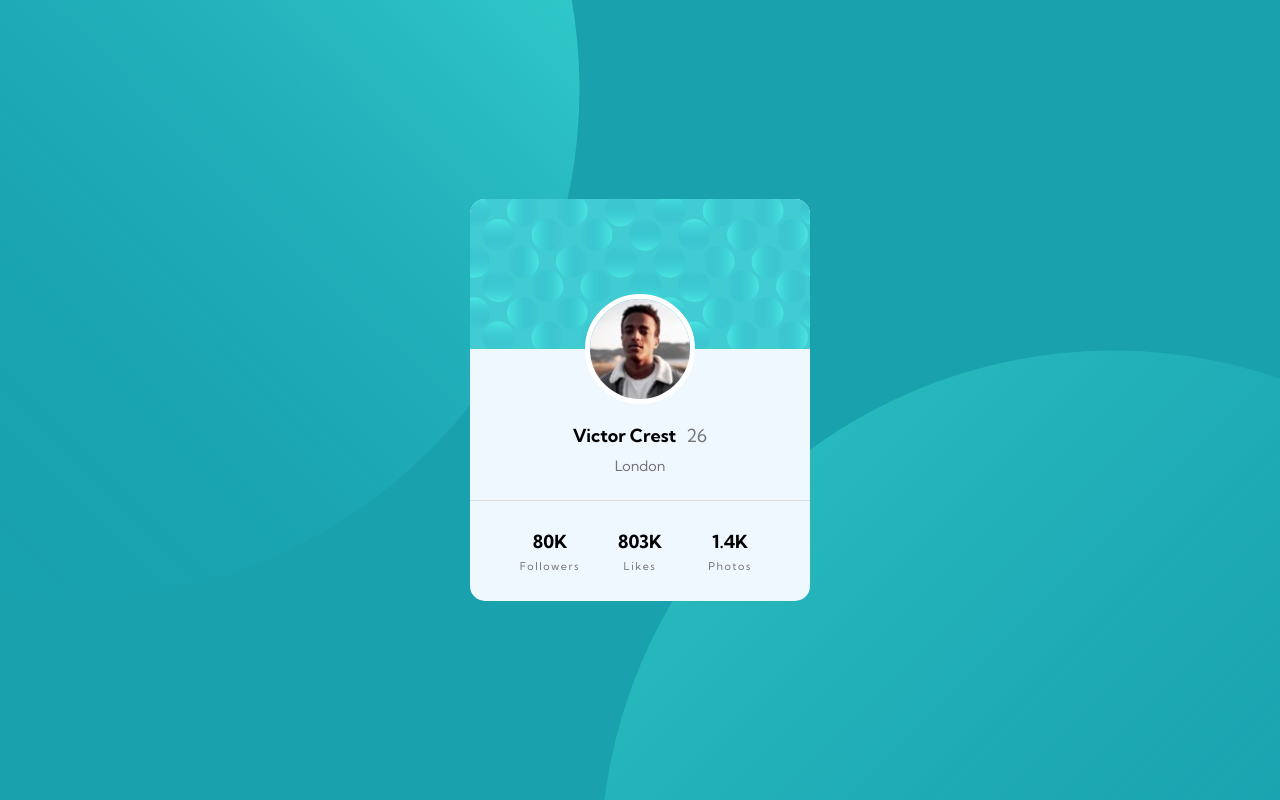
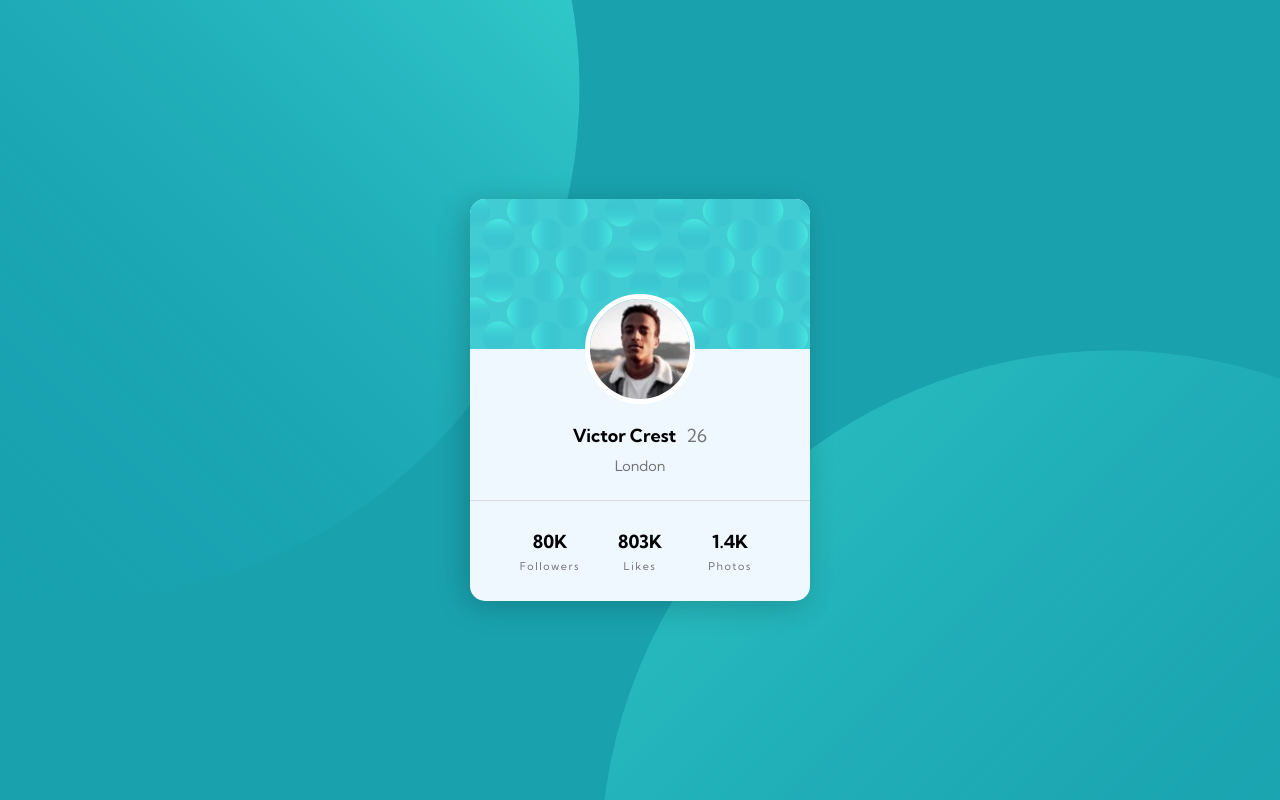
Before and after one commit to amanmulchandani/profile-card, a plain HTML site: page index.html in a window 1280 px wide. Drawn offline with Linux system fonts and the light colour scheme.

Commit message:
drop shadow added

```diff
--- a/style.css
+++ b/style.css
@@ -31,6 +31,7 @@ section{
     overflow: hidden;
     text-align: center;
     position: relative;
+    box-shadow: -5px 5px 30px rgba(0, 0, 0, 0.2);
 }
 
 .card-header{
```
